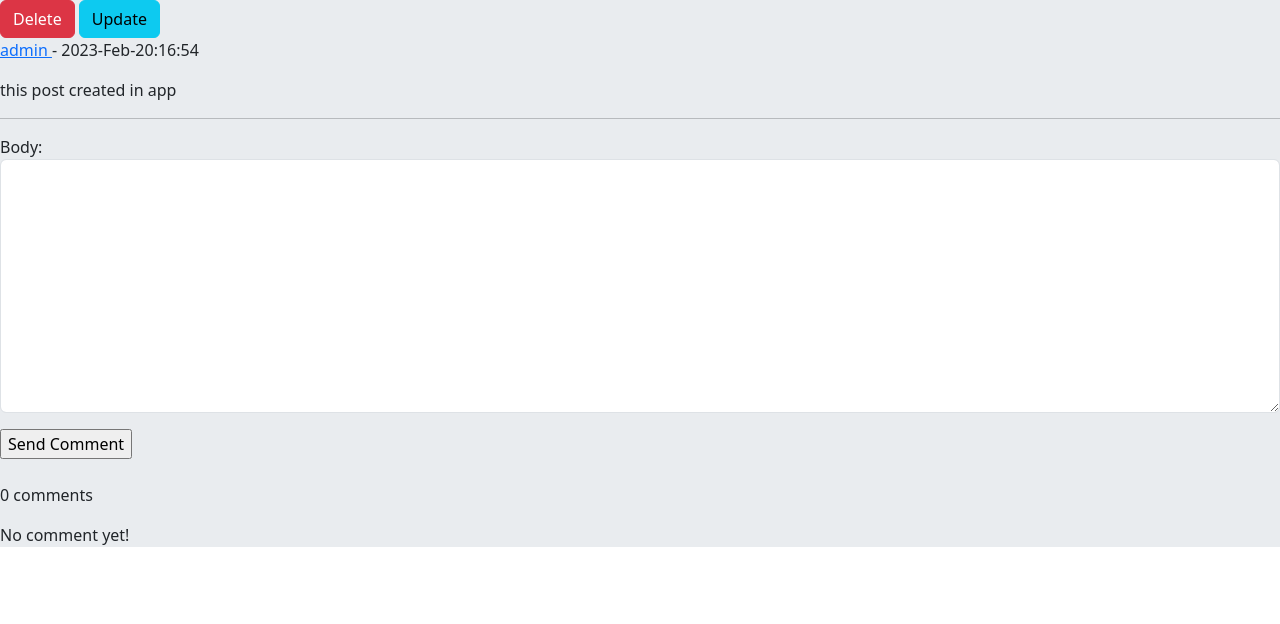
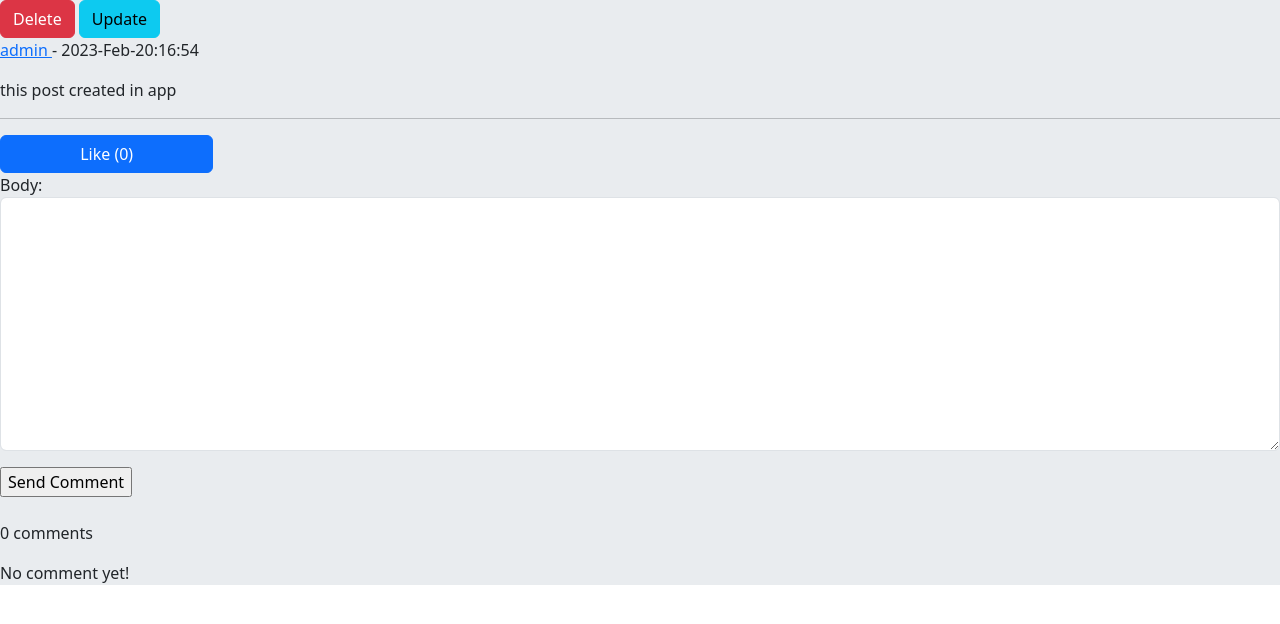
Before and after one commit to RasoulZamani/Django_SocialNetwork, a Django app: a page that uses home/templates/home/details.html in a window 1280 px wide. Shown: the part 56-680 px from the top of the page. Run offline with Django 4.2, Linux system fonts and the light colour scheme; a user stored in the database is signed in; data comes from the database, SQL or seed files in the repository; both versions use the stored data as it was after the commit.

```diff
--- a/home/admin.py
+++ b/home/admin.py
@@ -1,5 +1,5 @@
 from django.contrib import admin
-from .models import Post, Comment
+from .models import Post, Comment, Like
 
 # Register your models here.
 #admin.site.register(Post)
@@ -17,3 +17,6 @@ class CommentAdmin(admin.ModelAdmin):
     list_display=('user', 'post','created','is_reply')
     list_filter = ('created',)
     raw_id_fields=('user', 'post', 'reply')
+
+
+admin.site.register(Like)
--- a/home/forms.py
+++ b/home/forms.py
@@ -23,3 +23,6 @@ class CommentReplyForm(forms.ModelForm):
         widgets = {
             'body':forms.Textarea(attrs={'class':'form-control'})
         }
+
+class SearchForm(forms.Form):
+    search = forms.CharField(max_length=110)
--- a/home/models.py
+++ b/home/models.py
@@ -19,11 +19,22 @@ class Post(models.Model):
     def get_absolute_url(self):
         return reverse("home:post_details", args=(self.id, self.slug))
 
+    def like_count(self):
+        """counting likes"""
+        return self.post_like.count()
+
+    def user_like(self, user):
+        """user has liked or no"""
+        user_like = user.user_like.filter(post=self)
+        if user_like.exists():
+            return True
+        return False
+
 
 class Comment(models.Model):
     """model for comments"""
-    user  = models.ForeignKey(User,   on_delete=models.CASCADE, related_name='user_comment')
-    post  = models.ForeignKey(Post,   on_delete=models.CASCADE, related_name='post_comment')
+    user  = models.ForeignKey(User, on_delete=models.CASCADE, related_name='user_comment')
+    post  = models.ForeignKey(Post, on_delete=models.CASCADE, related_name='post_comment')
     reply = models.ForeignKey('self', on_delete=models.CASCADE, related_name='reply_comment',
                 blank=True, null=True)
     is_reply= models.BooleanField(default=False)
@@ -32,3 +43,13 @@ class Comment(models.Model):
 
     def __str__(self):
         return f" {self.user}: {self.body[:40]}"
+
+
+
+class Like(models.Model):
+    """model for likes"""
+    user  = models.ForeignKey(User, on_delete=models.CASCADE, related_name='user_like')
+    post  = models.ForeignKey(Post, on_delete=models.CASCADE, related_name='post_like')
+
+    def __str__(self):
+        return f" {self.user} likes {self.post.body[:40]}"
--- a/home/templates/home/details.html
+++ b/home/templates/home/details.html
@@ -12,6 +12,9 @@
     <hr/>
 
     {% if request.user.is_authenticated %}
+
+        <a href="{% url 'home:post_like' post.id %}" class=" {% if user_liked %} disabled {% endif %} btn btn-primary col-md-2"> Like ({{post.like_count}})</a>
+
         <form action='' method='post' novalidate>
             {% csrf_token %}
             {{comment_form.as_p}}
--- a/home/urls.py
+++ b/home/urls.py
@@ -10,5 +10,5 @@ urlpatterns = [
     path('post/update/<int:post_id>/'           , views.PostUpdateView.as_view(), name='post_update'),
     path('post/create/'                         , views.PostCreateView.as_view(), name='post_create'),
     path('reply/<int:post_id>/<int:comment_id>/', views.PostAddReplyView.as_view(), name='add_reply'),
-
+    path('like/<int:post_id>/'                  , views.PostLikeView.as_view(), name='post_like'),
 ]
--- a/home/views.py
+++ b/home/views.py
@@ -2,10 +2,10 @@ from django.shortcuts import render, redirect, get_object_or_404
 from django.http import HttpResponse
 from django.views import View
 #from django.contrib.auth.models import User
-from .models import Post, Comment
+from .models import Post, Comment, Like
 from django.contrib.auth.mixins import LoginRequiredMixin
 from django.contrib import messages
-from .forms import PostCreateUpdateForm, CommentCreateForm, CommentReplyForm
+from .forms import PostCreateUpdateForm, CommentCreateForm, CommentReplyForm, SearchForm
 from django.utils.text import slugify
 
 
@@ -13,9 +13,14 @@ from django.utils.text import slugify
 #    return render(request, 'home/index.html')#HttpResponse("This is Home Page!")
 class HomeView(View):
     """CBV for home page"""
+
+    class_form = SearchForm
+
     def get(self, request):
         posts = Post.objects.all()
-        return render(request, 'home/index.html', {'posts':posts})
+        if request.GET.get('search'):
+            posts = posts.filter(body__contains=request.GET['search'])
+        return render(request, 'home/index.html', {'posts':posts, 'search_form':self.class_form})
 
 
 class PostDetailView(View):
@@ -29,8 +34,11 @@ class PostDetailView(View):
     def get(self, request, *args, **kwargs):
         post = self.post_inst
         comments = post.post_comment.filter(is_reply=False)
+        user_liked=False
+        if request.user.is_authenticated and post.user_like(request.user):
+            user_liked=True
         return render(request, 'home/details.html',
-                      {'post':post, 'comments':comments, 'comment_form':self.class_form, 'reply_form':self.class_reply_form})
+                      {'post':post, 'comments':comments, 'comment_form':self.class_form, 'reply_form':self.class_reply_form, 'user_liked':user_liked})
 
     def post(self, request, *args, **kwargs):
         comment_form = self.class_form(request.POST)
@@ -122,3 +130,15 @@ class PostAddReplyView(LoginRequiredMixin, View):
             new_reply.save()
             messages.success(request, 'Your reply was sent seccessfuly!', 'seccess')
             return redirect('home:post_details', post.id, post.slug)
+
+class PostLikeView(LoginRequiredMixin, View):
+    """CBV for like """
+    def get(self, request, post_id):
+        post = get_object_or_404(Post, id=post_id)
+        like = Like.objects.filter(user=request.user, post=post)
+        if like.exists():
+            messages.error(request, 'only one like you can give to one post!', 'error')
+        else:
+            Like.objects.create(user=request.user, post=post)
+            messages.success(request, 'You liked this post seccessfully!', 'seccess')
+        return redirect('home:post_details', post.id, post.slug)
```
Also changed, not shown: home/templates/home/index.html (+6 -1 lines), README.md, db.sqlite3, home/migrations/0004_like.py (added).
